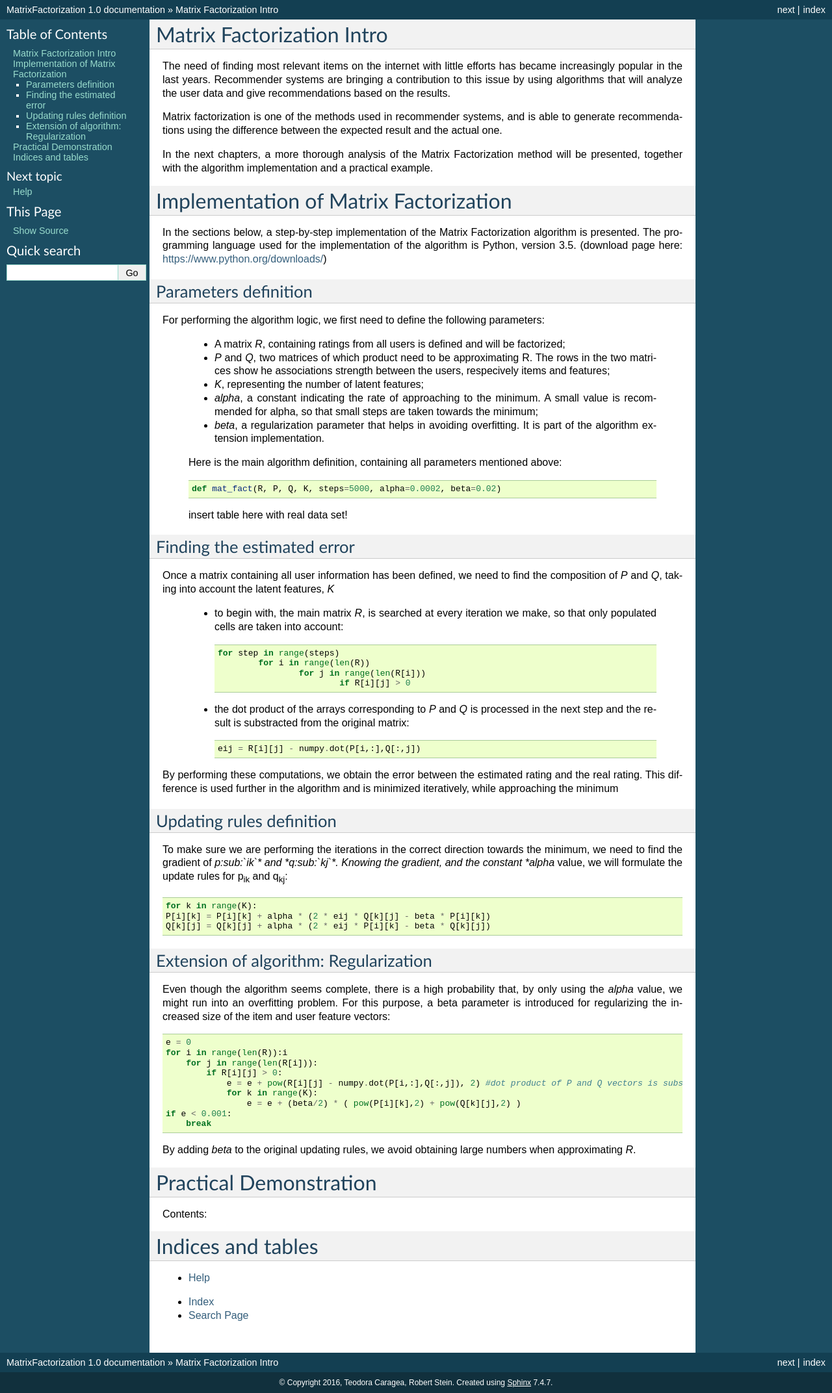
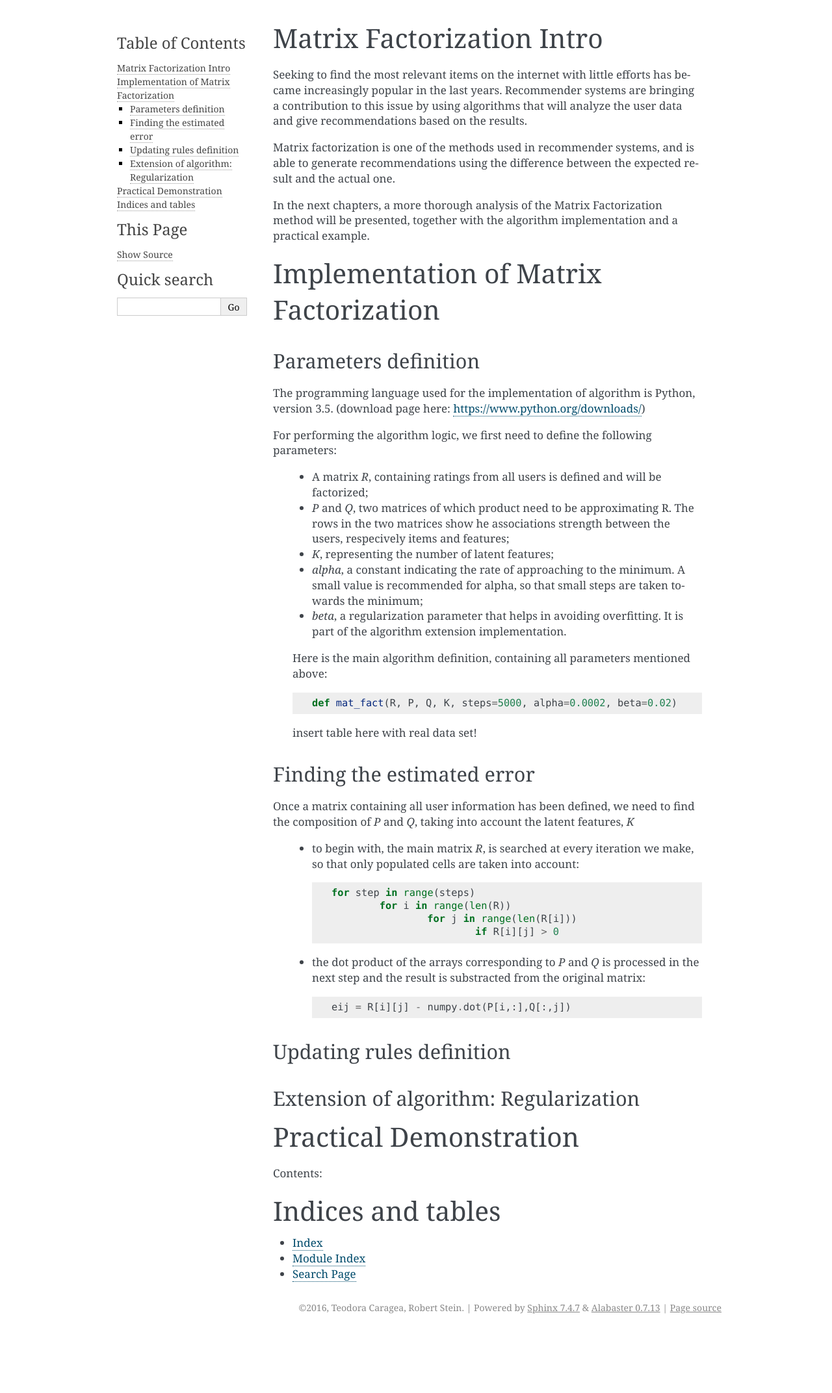
Before and after one commit to Tiua/MatrixFact, a Sphinx documentation site: the page built from MatrixFac/docs/source/index.rst, in a window 1280 px wide. Shown: the whole page at 65% size. Built offline with Sphinx 7.4.7, drawn with Linux system fonts in a browser that asks for light colours; after the commit the page ends 2052 px from its top, so only the background shows below that.

Commit message:
Version 2.1
Documentation changed to reflect the last version of the code

```diff
--- a/MatrixFac/docs/source/conf.py
+++ b/MatrixFac/docs/source/conf.py
@@ -123,7 +123,7 @@ todo_include_todos = False
 # The theme to use for HTML and HTML Help pages.  See the documentation for
 # a list of builtin themes.
 #
-html_theme = 'classic'
+html_theme = 'alabaster'
 
 # Theme options are theme-specific and customize the look and feel of a theme
 # further.  For a list of options available for each theme, see the
--- a/MatrixFac/docs/source/index.rst
+++ b/MatrixFac/docs/source/index.rst
@@ -1,21 +1,20 @@
 Matrix Factorization Intro
 ===========================================================================
 
-The need of finding most relevant items on the internet with little efforts has became increasingly popular in the last years. Recommender systems are bringing a contribution to this issue by using algorithms that will analyze the user data and give recommendations based on the results.
+Seeking to find the most relevant items on the internet with little efforts has became increasingly popular in the last years. Recommender systems are bringing a contribution to this issue by using algorithms that will analyze the user data and give recommendations based on the results.
 
 Matrix factorization is one of the methods used in recommender systems, and is able to generate recommendations using the difference between the expected result and the actual one.
 
 In the next chapters, a more thorough analysis of the Matrix Factorization method will be presented, together with the algorithm implementation and a practical example.
 
+
 Implementation of Matrix Factorization
 =======================================
 
-In the sections below, a step-by-step implementation of the Matrix Factorization algorithm is presented.
-The programming language used for the implementation of the algorithm is Python, version 3.5.
-(download page here: https://www.python.org/downloads/)
-
 Parameters definition
 ^^^^^^^^^^^^^^^^^^^^^^
+The programming language used for the implementation of algorithm is Python, version 3.5.
+(download page here: https://www.python.org/downloads/)
 
 For performing the algorithm logic, we first need to define the following parameters:
 
@@ -30,6 +29,7 @@ For performing the algorithm logic, we first need to define the following parame
 		def mat_fact(R, P, Q, K, steps=5000, alpha=0.0002, beta=0.02)
 
 	insert table here with real data set!
+
 
 Finding the estimated error
 ^^^^^^^^^^^^^^^^^^^^^^^^^^^
@@ -46,48 +46,25 @@ Once a matrix containing all user information has been defined, we need to find
 
     	eij = R[i][j] - numpy.dot(P[i,:],Q[:,j])
 
-By performing these computations, we obtain the error between the estimated rating and the real rating. This difference is used further in the algorithm and is minimized iteratively, while approaching the minimum
 
 Updating rules definition
 ^^^^^^^^^^^^^^^^^^^^^^^^^
 
-To make sure we are performing the iterations in the correct direction towards the minimum, we need to find the gradient of *p\ :sub:`ik`\* and *q\ :sub:`kj`\*. Knowing the gradient, and the constant *alpha* value, we will formulate the update rules for p\ :sub:`ik`\  and  q\ :sub:`kj`::
-
-	for k in range(K):
-        P[i][k] = P[i][k] + alpha * (2 * eij * Q[k][j] - beta * P[i][k])
-        Q[k][j] = Q[k][j] + alpha * (2 * eij * P[i][k] - beta * Q[k][j])
-
-
 Extension of algorithm: Regularization
 ^^^^^^^^^^^^^^^^^^^^^^^^^^^^^^^^^^^^^^
-
-Even though the algorithm seems complete, there is a high probability that, by only using the *alpha* value, we might run into an overfitting problem.
-For this purpose, a beta parameter is introduced for regularizing the increased size of the item and user feature vectors::
-
- 	e = 0
-        for i in range(len(R)):i
-            for j in range(len(R[i])):
-                if R[i][j] > 0:
-                    e = e + pow(R[i][j] - numpy.dot(P[i,:],Q[:,j]), 2) #dot product of P and Q vectors is substracted from the original matrix R
-                    for k in range(K):
-                        e = e + (beta/2) * ( pow(P[i][k],2) + pow(Q[k][j],2) )
-        if e < 0.001:
-            break
-
-
-By adding *beta* to the original updating rules, we avoid obtaining large numbers when approximating *R*.
 
 Practical Demonstration
 =======================
 Contents:
 
+.. toctree::
+   :maxdepth: 2
+
+
 
 Indices and tables
 ==================
 
-.. toctree::
-   :maxdepth: 3
-
-   help
 * :ref:`genindex`
+* :ref:`modindex`
 * :ref:`search`
```
